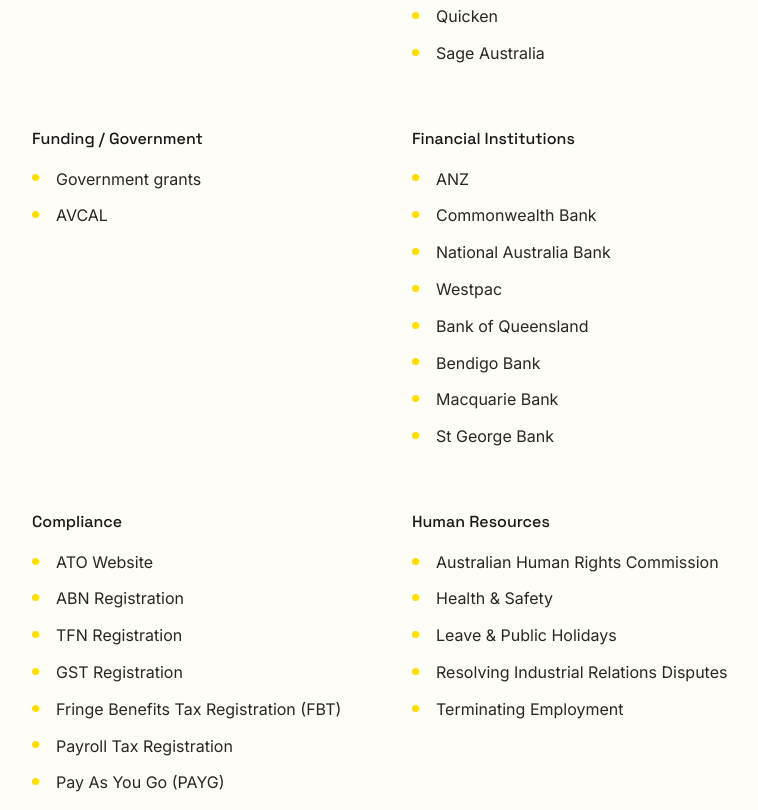
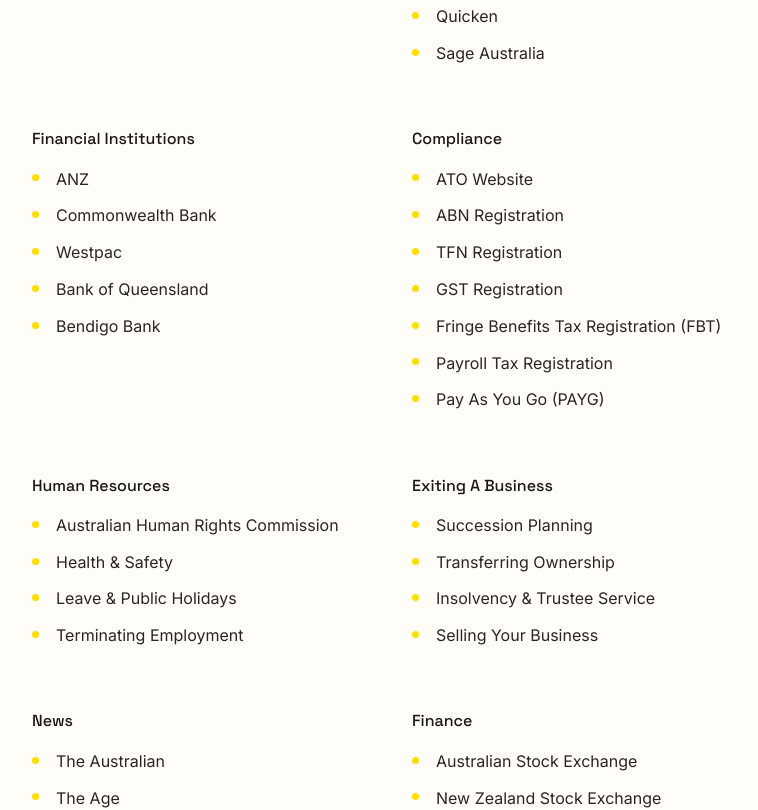
Before and after one commit to Empreus-IT-Support/arnfin, a Next.js app: page /resources/internet-links in a window 1280 px wide. Shown: the part 720-1530 px from the top of the page, without its empty margins (248-1006 px from the left). Built offline with nearby package versions, Linux system fonts and the light colour scheme; no server answers.

Commit message:
Remove dead external links from Internet Links page
Co-Authored-By: Claude Sonnet 5.5 <noreply@anthropic.com>

```diff
--- a/app/resources/internet-links/page.tsx
+++ b/app/resources/internet-links/page.tsx
@@ -33,24 +33,10 @@ const GROUPS: { heading: string; links: { text: string; href: string }[] }[] = [
     ],
   },
   {
-    heading: "Funding / Government",
-    links: [
-      {
-        text: "Government grants",
-        href: "http://www.business.gov.au/BusinessTopics/Grantsandassistance/Pages/default.aspx",
-      },
-      { text: "AVCAL", href: "https://aic.co/AIC/AIC/Home.aspx" },
-    ],
-  },
-  {
     heading: "Financial Institutions",
     links: [
       { text: "ANZ", href: "http://www.anz.com/small-business/" },
       { text: "Commonwealth Bank", href: "https://www.commbank.com.au/" },
-      {
-        text: "National Australia Bank",
-        href: "http://www.nab.com.au/wps/wcm/connect/nab/nab/home/business_solutions/",
-      },
       {
         text: "Westpac",
         href: "http://www.westpac.com.au/internet/publish.nsf/Content/BB+HomePage",
@@ -60,11 +46,6 @@ const GROUPS: { heading: string; links: { text: string; href: string }[] }[] = [
         text: "Bendigo Bank",
         href: "http://www.bendigobank.com.au/public/Business/index.asp",
       },
-      {
-        text: "Macquarie Bank",
-        href: "http://www.macquarie.com.au/au/business/index.html",
-      },
-      { text: "St George Bank", href: "http://www.stgeorge.com.au/small-business/" },
     ],
   },
   {
@@ -107,10 +88,6 @@ const GROUPS: { heading: string; links: { text: string; href: string }[] }[] = [
       { text: "Health & Safety", href: "https://www.safeworkaustralia.gov.au/" },
       { text: "Leave & Public Holidays", href: "https://www.fairwork.gov.au/leave" },
       {
-        text: "Resolving Industrial Relations Disputes",
-        href: "http://www.airc.gov.au/index.htm",
-      },
-      {
         text: "Terminating Employment",
         href: "https://www.fairwork.gov.au/ending-employment",
       },
@@ -140,9 +117,6 @@ const GROUPS: { heading: string; links: { text: string; href: string }[] }[] = [
       { text: "The Australian", href: "https://www.theaustralian.com.au/" },
       { text: "The Age", href: "http://www.theage.com.au/" },
       { text: "The Sydney Morning Herald", href: "http://www.smh.com.au/" },
-      { text: "The Herald Sun", href: "http://www.news.com.au/heraldsun/" },
-      { text: "The Advertiser", href: "http://www.news.com.au/adelaidenow/" },
-      { text: "The Courier-Mail", href: "http://www.news.com.au/couriermail/" },
       { text: "The Daily Telegraph", href: "http://www.dailytelegraph.com.au/" },
       { text: "The Mercury", href: "http://www.themercury.com.au/" },
       { text: "The Australian Financial review", href: "https://www.afr.com/" },
```
